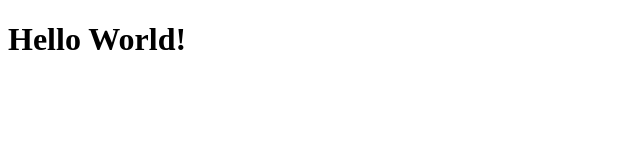
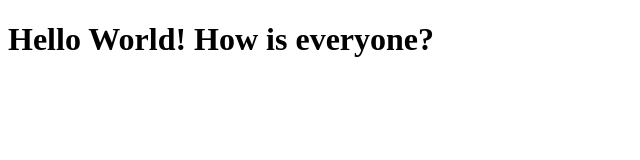
Before and after one commit to NadjaHernandez/html-test, a plain HTML site: page site/index.html in a window 1280 px wide. Shown: the whole page, without its empty margins (0-640 px from the left). Drawn offline with Linux system fonts and the light colour scheme.

Commit message:
Small addition to our page.

```diff
--- a/site/index.html
+++ b/site/index.html
@@ -4,6 +4,6 @@
         <title>Hello World!</title>
     </head>
     <body>
-        <h1>Hello World!</h1>
+        <h1>Hello World! How is everyone?</h1>
     </body>
 </html>
```
